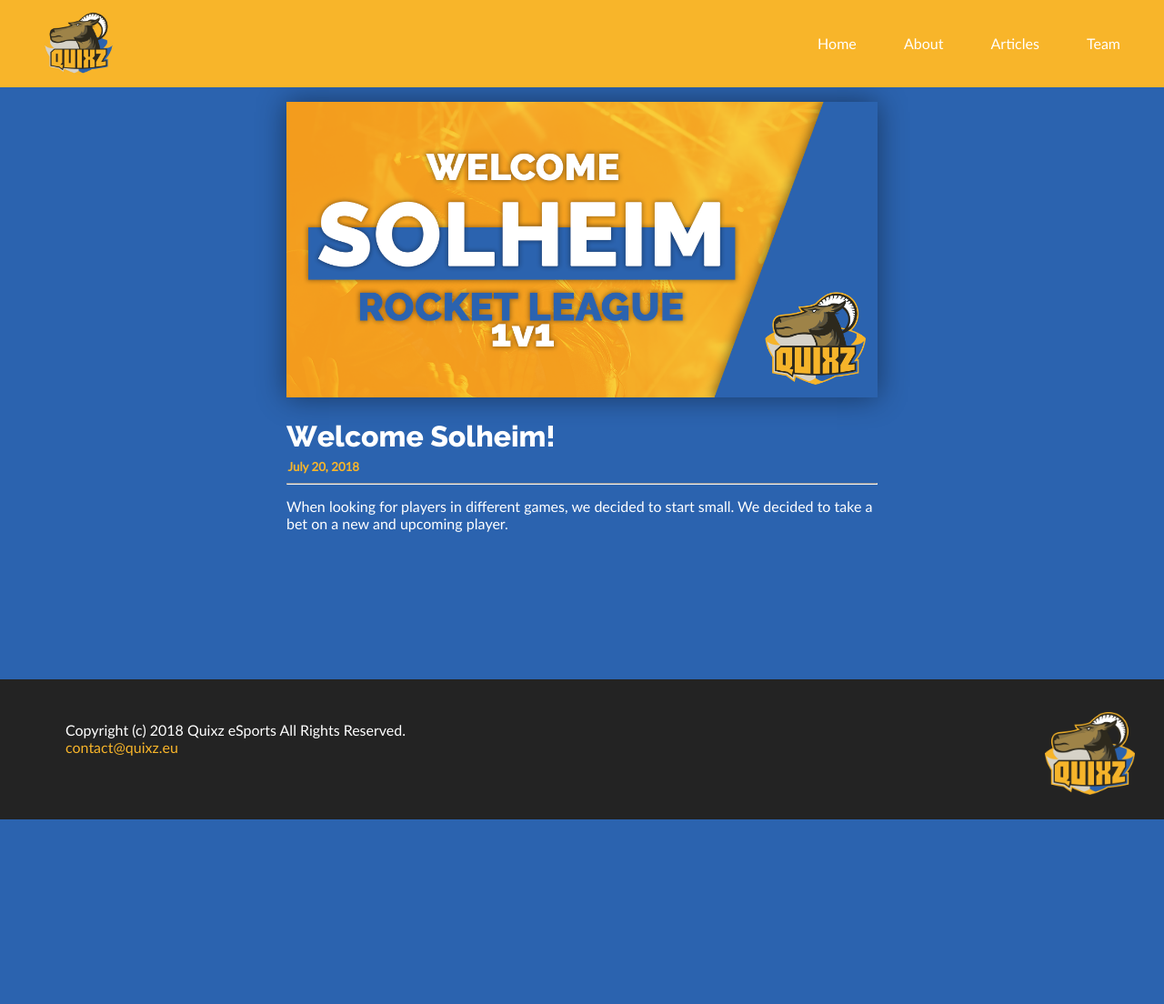
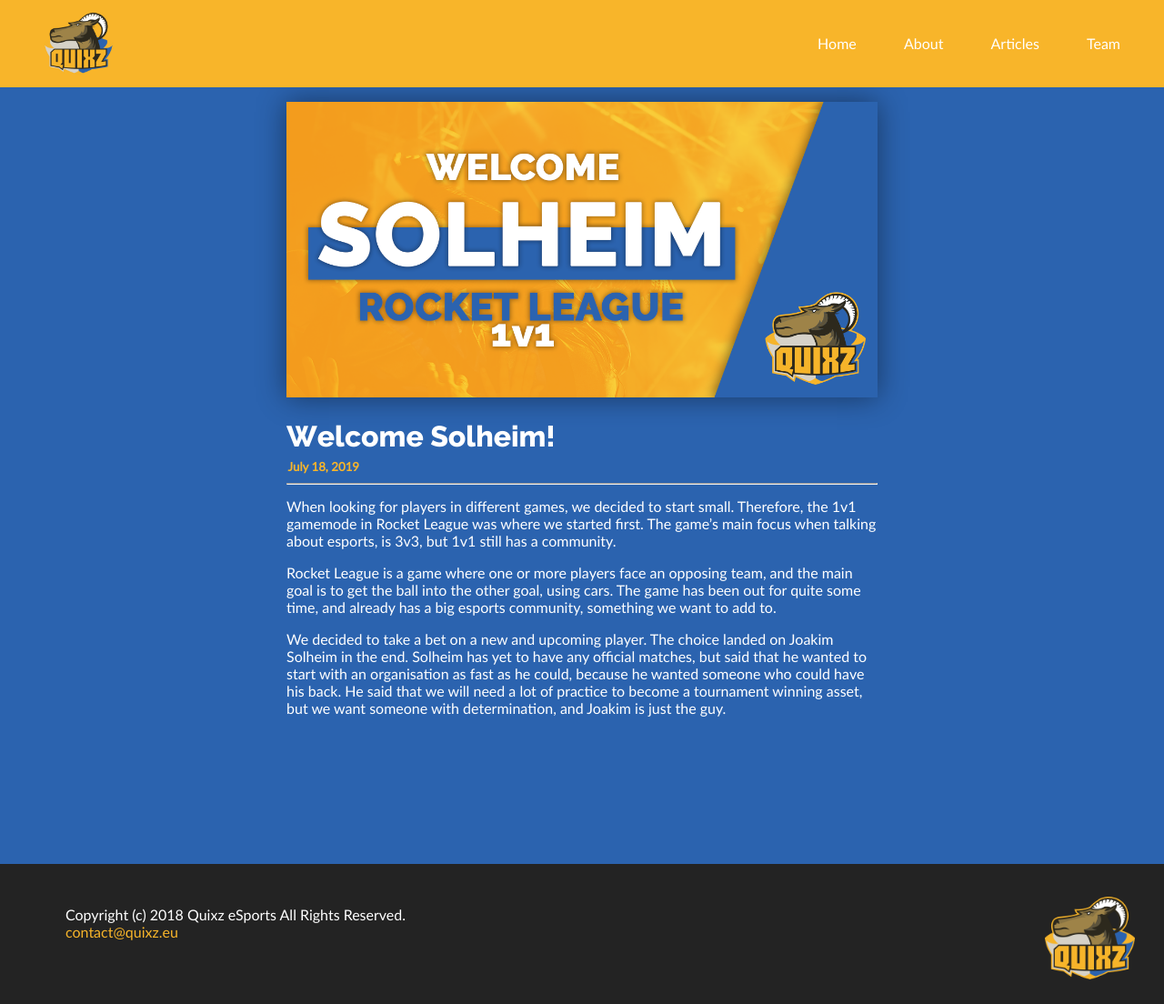
Before and after one commit to EndreKlakk/Quixz_eSports, a Jekyll site: the page built from _posts/2018-07-25-welcome-solheim.md, in a window 1280 px wide. Shown: the whole page at 91% size. Built offline with Jekyll 4.4.1, drawn with Linux system fonts in a browser that asks for light colours; before the commit the page ends 901 px from its top, so only the background shows below that.

Commit message:
Update Article “2018-07-25-welcome-solheim”

```diff
--- a/_posts/2018-07-25-welcome-solheim.md
+++ b/_posts/2018-07-25-welcome-solheim.md
@@ -1,8 +1,12 @@
 ---
 layout: blog
 image: /assets/image/articles/welcome_solheim.png
+date: 19-07-18
 title: Welcome Solheim!
 description: Solheim is the new Rocket League 1v1 player!
-date: 20-07-2018
 ---
-When looking for players in different games, we decided to start small. We decided to take a bet on a new and upcoming player.
+When looking for players in different games, we decided to start small. Therefore, the 1v1 gamemode in Rocket League was where we started first. The game's main focus when talking about esports, is 3v3, but 1v1 still has a community.
+
+Rocket League is a game where one or more players face an opposing team, and the main goal is to get the ball into the other goal, using cars. The game has been out for quite some time, and already has a big esports community, something we want to add to.
+
+We decided to take a bet on a new and upcoming player. The choice landed on Joakim Solheim in the end. Solheim has yet to have any official matches, but said that he wanted to start with an organisation as fast as he could, because he wanted someone who could have his back. He said that we will need a lot of practice to become a tournament winning asset, but we want someone with determination, and Joakim is just the guy.
```
